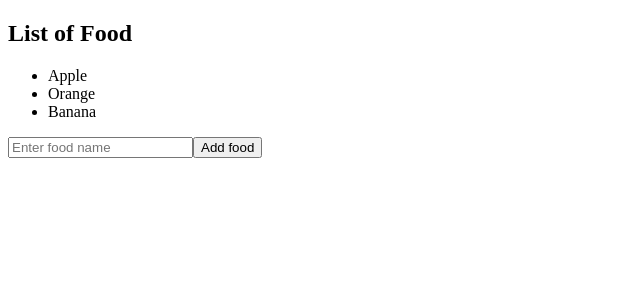
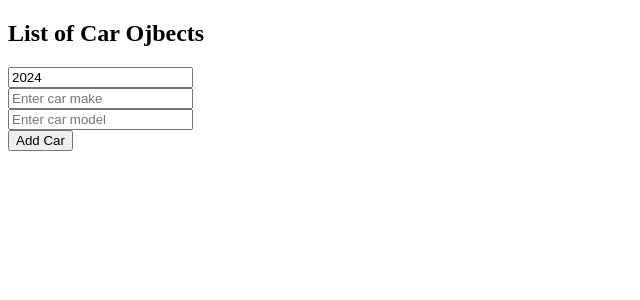
Before and after one commit to DaniahAbukabeer/REACTJS, a React (Vite) app in the folder my-react-app/: page / in a window 1280 px wide. Shown: the top 300 px of the page, without its empty margins (0-640 px from the left). Built offline with nearby package versions, Linux system fonts and the light colour scheme.

Commit message:
done with part 14, where we maneaged an array of objects, add and remove to the array, while taking the values for the objects from the user

```diff
--- a/my-react-app/src/App.jsx
+++ b/my-react-app/src/App.jsx
@@ -14,6 +14,7 @@
 import NewComponent from "./NewComponent";
 
 import MyArrayState from "./MyArrayState";
+import ArrayOfObjects from "./ArrayOfObjects";
 
 
 
@@ -44,7 +45,9 @@
 
       {/* <NewComponent/> */}
 
-      <MyArrayState/>
+      {/* <MyArrayState/> */}
+
+      <ArrayOfObjects/>
 
     {/* <MyComponentNew/>
     <Card/>
--- /dev/null
+++ b/my-react-app/src/ArrayOfObjects.jsx
@@ -0,0 +1,56 @@
+import React, {useState} from "react";
+
+function ArrayOfObjects(){
+    const [cars, setCars] = useState([]);
+    const [carYear, setCarYear] = useState(new Date().getFullYear());
+    //this would just get the current year and set that as an initial value
+    const [carMake, setCarMake] = useState("");
+    const [carModel, setCarModel] = useState("");
+
+    function handelAddCar(){
+        const newCar = {year: carYear, make: carMake, model: carModel};
+
+        setCars(c => [...c,newCar]);
+
+        setCarYear(new Date().getFullYear());
+        setCarMake("");
+        setCarModel("");
+
+
+    }
+
+    function handelRemoveCar(index){
+        setCars(c => c.filter((_,i)=> i !== index) );
+    }
+
+    function handelChangeYear(event){
+        setCarYear(event.target.value);
+    }
+
+    function handelCahngeMake(event){
+        setCarMake(event.target.value);
+
+    }
+
+    function handelChangeModel(event){
+        setCarModel(event.target.value);
+    }
+
+    return (
+        <div>
+            <h2>List of Car Ojbects</h2>
+            <ul>
+                {cars.map((car,index)=> <li key={index} onClick={()=>handelRemoveCar(index)} >{car.year} {car.make} {car.model}</li>)}
+                </ul>
+            <input type="number" max={new Date().getFullYear() + 1} value={carYear} onChange={handelChangeYear} placeholder="Enter car year"/>
+            <br/>
+            <input type="text" value={carMake} onChange={handelCahngeMake} placeholder="Enter car make"/>
+            <br/>
+            <input type="text" value={carModel} onChange={handelChangeModel} placeholder="Enter car model"/>
+            <br/>
+            <button onClick={handelAddCar}>Add Car</button>
+        </div>
+    );
+}
+
+export default ArrayOfObjects
```
Also changed, not shown: my-react-app/notes/UpdateStateOfAnArrayOfObjects.txt (added).
